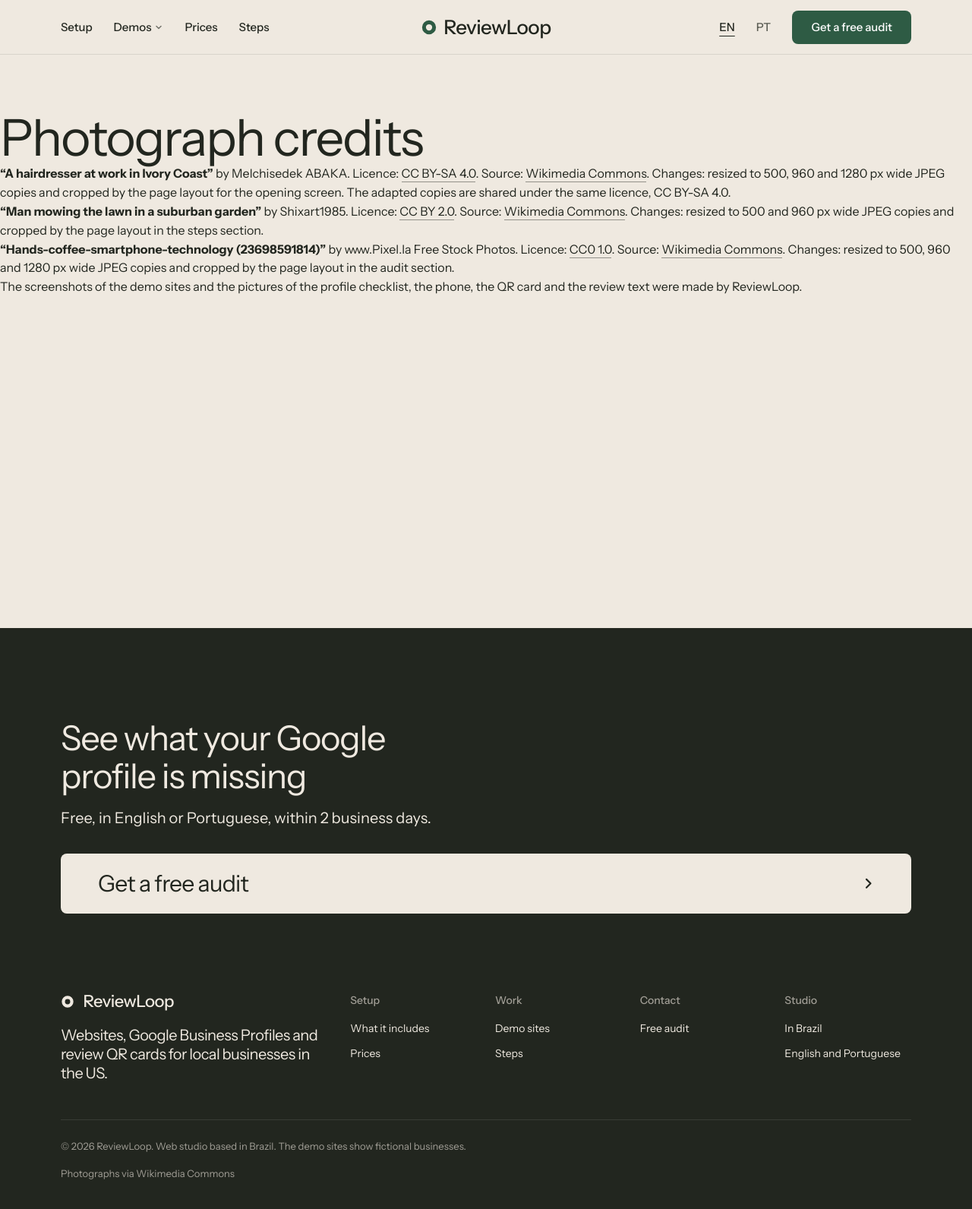
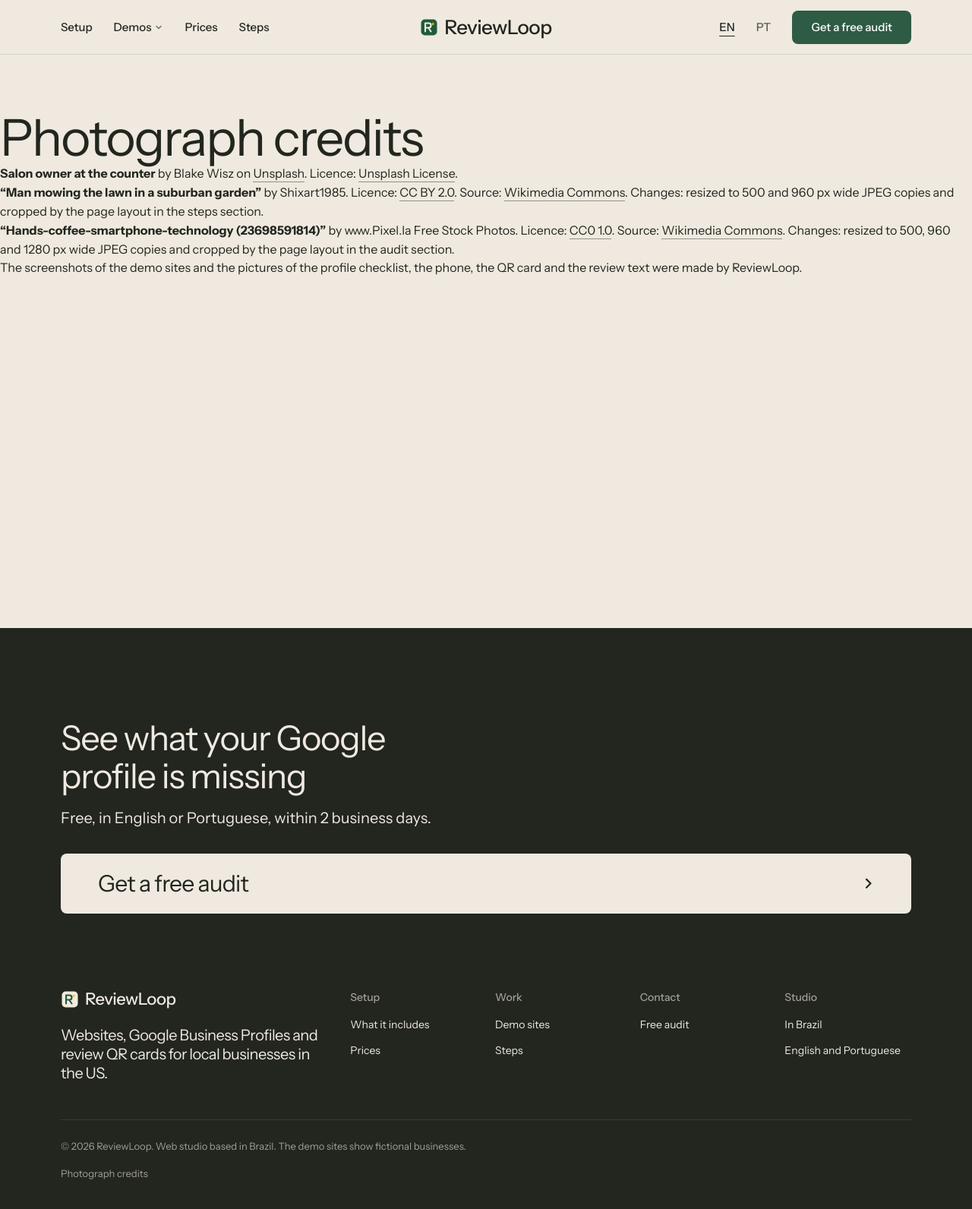
Before and after one commit to leonardodsximenes-cmd/reviewloop-site, a plain HTML site: page credits.html in a window 1280 px wide. Shown: the whole page at 76% size. Drawn offline with Linux system fonts and the light colour scheme.

Commit message:
New R logo, US salon hero photo, keep demo cards on one row on desktop
Co-Authored-By: Claude Opus 5.5 <noreply@anthropic.com>

```diff
--- a/credits.html
+++ b/credits.html
@@ -93,7 +93,7 @@
 <header class="nav nav--split">
   <div class="wrap nav__bar">
     <a class="skip-link" href="#top" data-pt="Pular para o conteúdo">Skip to content</a>
-    <a class="nav__logo" href="index.html"><span class="mark" data-mark="ring" aria-hidden="true"></span>ReviewLoop</a>
+    <a class="nav__logo" href="index.html"><svg class="logo-rl" xmlns="http://www.w3.org/2000/svg" viewBox="0 0 48 48" width="24" height="24" aria-hidden="true" focusable="false"><rect x="3" y="3" width="42" height="42" rx="10" fill="#1F5A3F"/><path d="M14 35V13h9a6 6 0 0 1 0 12h-9m8 0 7 10" fill="none" stroke="#F2EBDD" stroke-width="4.2" stroke-linecap="round" stroke-linejoin="round"/><path d="M34.00,10.00 L35.23,13.30 L38.76,13.45 L36.00,15.65 L36.94,19.05 L34.00,17.10 L31.06,19.05 L32.00,15.65 L29.24,13.45 L32.77,13.30Z" fill="#FFBE0B"/></svg>ReviewLoop</a>
     <nav class="nav__links" aria-label="Main" data-pt-aria-label="Principal">
       <div class="nav__item"><a class="nav__link" href="index.html#setup" data-pt="Setup">Setup</a></div>
       <div class="nav__item">
@@ -136,7 +136,7 @@
   <section class="credits-list" id="credits" aria-labelledby="credits-h">
     <h1 id="credits-h">Photograph credits</h1>
     <ul>
-      <li><p><b>“A hairdresser at work in Ivory Coast”</b> by Melchisedek ABAKA. Licence: <a href="https://creativecommons.org/licenses/by-sa/4.0/">CC BY-SA 4.0</a>. Source: <a href="https://commons.wikimedia.org/wiki/File:A_hairdresser_at_work_in_Ivory_Coast.jpg">Wikimedia Commons</a>. Changes: resized to 500, 960 and 1280 px wide JPEG copies and cropped by the page layout for the opening screen. The adapted copies are shared under the same licence, CC BY-SA 4.0.</p></li>
+      <li><p><b>Salon owner at the counter</b> by Blake Wisz on <a href="https://unsplash.com/photos/GFrBMipOd_E">Unsplash</a>. Licence: <a href="https://unsplash.com/license">Unsplash License</a>.</p></li>
       <li><p><b>“Man mowing the lawn in a suburban garden”</b> by Shixart1985. Licence: <a href="https://creativecommons.org/licenses/by/2.0/">CC BY 2.0</a>. Source: <a href="https://commons.wikimedia.org/wiki/File:Man_mowing_the_lawn_in_a_suburban_garden.jpg">Wikimedia Commons</a>. Changes: resized to 500 and 960 px wide JPEG copies and cropped by the page layout in the steps section.</p></li>
       <li><p><b>“Hands-coffee-smartphone-technology (23698591814)”</b> by www.Pixel.la Free Stock Photos. Licence: <a href="https://creativecommons.org/publicdomain/zero/1.0/">CC0 1.0</a>. Source: <a href="https://commons.wikimedia.org/wiki/File:Hands-coffee-smartphone-technology_(23698591814).jpg">Wikimedia Commons</a>. Changes: resized to 500, 960 and 1280 px wide JPEG copies and cropped by the page layout in the audit section.</p></li>
     </ul>
@@ -156,7 +156,7 @@
     <div class="closing__links">
       <div class="grid">
         <div class="span-4 stack-4">
-          <a class="nav__logo" href="index.html"><span class="mark" data-mark="ring" aria-hidden="true"></span>ReviewLoop</a>
+          <a class="nav__logo" href="index.html"><svg class="logo-rl" xmlns="http://www.w3.org/2000/svg" viewBox="0 0 48 48" width="24" height="24" aria-hidden="true" focusable="false"><rect x="3" y="3" width="42" height="42" rx="10" fill="#F2EBDD"/><path d="M14 35V13h9a6 6 0 0 1 0 12h-9m8 0 7 10" fill="none" stroke="#1F5A3F" stroke-width="4.2" stroke-linecap="round" stroke-linejoin="round"/><path d="M34.00,10.00 L35.23,13.30 L38.76,13.45 L36.00,15.65 L36.94,19.05 L34.00,17.10 L31.06,19.05 L32.00,15.65 L29.24,13.45 L32.77,13.30Z" fill="#FFBE0B"/></svg>ReviewLoop</a>
           <p class="footer__lede" data-pt="Sites, perfis no Google Business e cartões QR de avaliação para negócios locais nos EUA.">Websites, Google Business Profiles and review QR cards for local businesses in the US.</p>
         </div>
         <div class="span-2 footer__col"><h3 data-pt="Setup">Setup</h3><ul><li><a href="index.html#setup" data-pt="O que inclui">What it includes</a></li><li><a href="index.html#pricing" data-pt="Preços">Prices</a></li></ul></div>
@@ -166,7 +166,7 @@
       </div>
       <div class="footer__legal">
         <span>&copy; 2026 ReviewLoop. <span data-pt="Estúdio web baseado no Brasil. Os sites de demonstração mostram negócios fictícios.">Web studio based in Brazil. The demo sites show fictional businesses.</span></span>
-        <a class="credits" href="credits.html">Photographs via Wikimedia Commons</a>
+        <a class="credits" href="credits.html">Photograph credits</a>
       </div>
     </div>
   </div>
```
Also changed, not shown: index.html (+6 -4 lines), assets/img/photo-salon-1280.jpg (added), assets/img/photo-salon-500.jpg (added), assets/img/photo-salon-960.jpg (added), favicon.svg, 1 other file.
